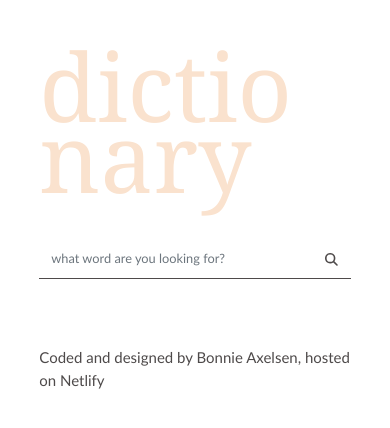
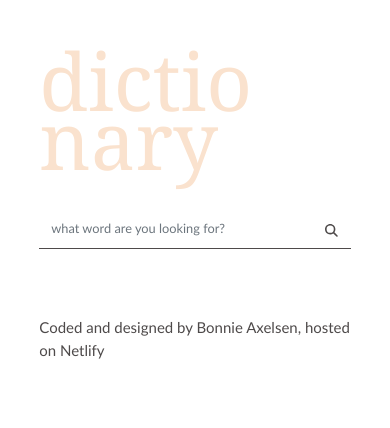
Before and after one commit to BonnieAxelsen/REACT-DICTIONARY-APP, a React (Create React App) app: page / in a window 390 px wide. Shown: the top 428 px of the page. Built offline with nearby package versions, Linux system fonts and the light colour scheme; no server answers.

Commit message:
Update App.css

```diff
--- a/src/styles/App.css
+++ b/src/styles/App.css
@@ -48,7 +48,6 @@ a {
   }
 
   h1 {
-    font-size: calc(4.75rem + 4.75vw);
-    inline-size: 85%;
+    inline-size: 72%;
   }
 }
```
